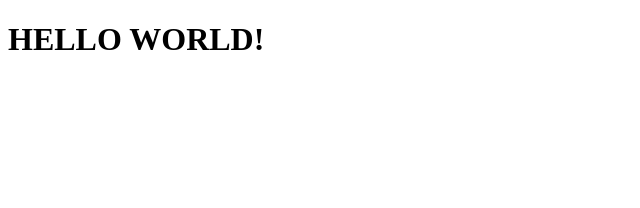
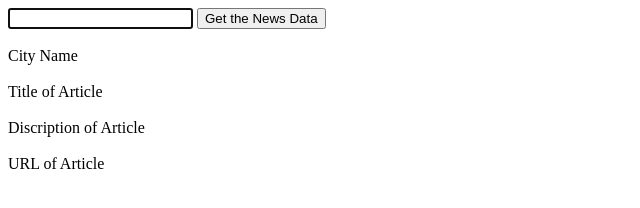
Before and after one commit to adamkeyser45/newsbythemap, a plain HTML site: page index.html in a window 1280 px wide. Shown: the whole page, without its empty margins (0-640 px from the left). Drawn offline with Linux system fonts and the light colour scheme.

Commit message:
index update?

```diff
--- a/index.html
+++ b/index.html
@@ -3,9 +3,26 @@
 <head>
     <meta charset="UTF-8">
     <meta name="viewport" content="width=device-width, initial-scale=1.0">
-    <title>News By The Map</title>
+    <title>API Test</title>
 </head>
 <body>
-    <h1>HELLO WORLD!</h1>
+    <form id="user-form" class="card-body">
+        <input name="city" id="city" type="text" autofocus="true" class="form-input" />
+        <button id="newsBtn">Get the News Data</button>
+    </form>
+    <br>
+
+    <div id="cityNameTitle">City Name</div>
+    <br>
+    <div id="newsTitle">Title of Article</div>
+    <br>
+    <div id="newsDescrip">Discription of Article</div>
+    <br>
+    <div id="newsURL">URL of Article</div>
+    <br>
+    <img id="newsImg"/>
+
+
+    <script src="./script.js"></script>
 </body>
 </html>
```
